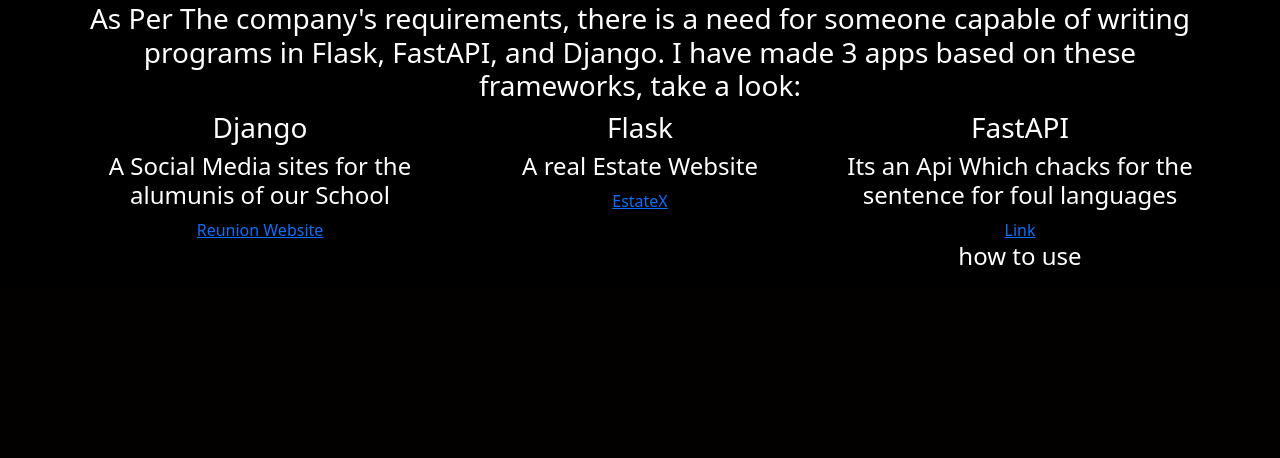
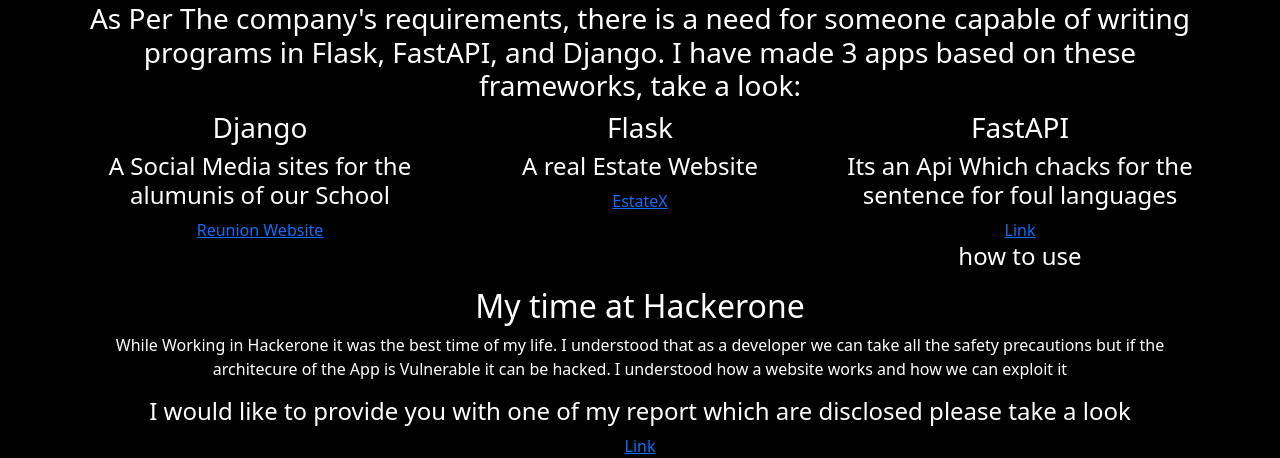
Before and after one commit to 4TheKnight/Resumesite, a Flask app: template templates/index.html in a window 1280 px wide. Shown: the part 806-1264 px from the top of the page. Before the commit the page ends 1071 px from the top, so only its background shows below. Run offline with Flask 3, Linux system fonts and the light colour scheme; the template is opened without the code that fills it, so the values that code supplies are empty.

Commit message:
Update index.html

```diff
--- a/templates/index.html
+++ b/templates/index.html
@@ -45,6 +45,12 @@
             <p>{{how_to_use_fastapi}}</p>
         </div>
     </div>
+    <div>
+        <h2>My time at Hackerone</h2>
+        <p>While Working in Hackerone it was the best time of my life. I understood that as a developer we can take all the safety precautions but if the architecure of the App is Vulnerable it can be hacked. I understood how a website works and how we can exploit it</p>
+        <h4>I would like to provide you with one of my report which are disclosed please take a look</h4>
+        <a href="https://hackerone.com/reports/1357013">Link</a>
+    </div>
 </div>
 
 
```
